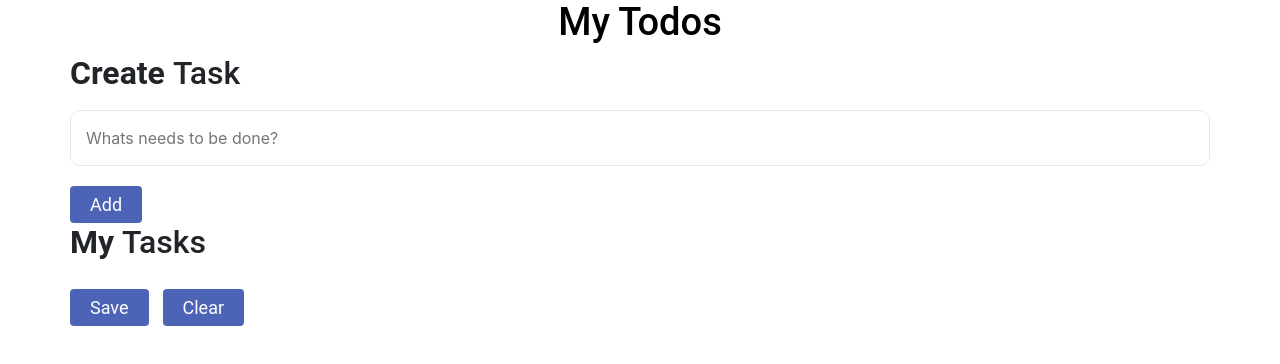
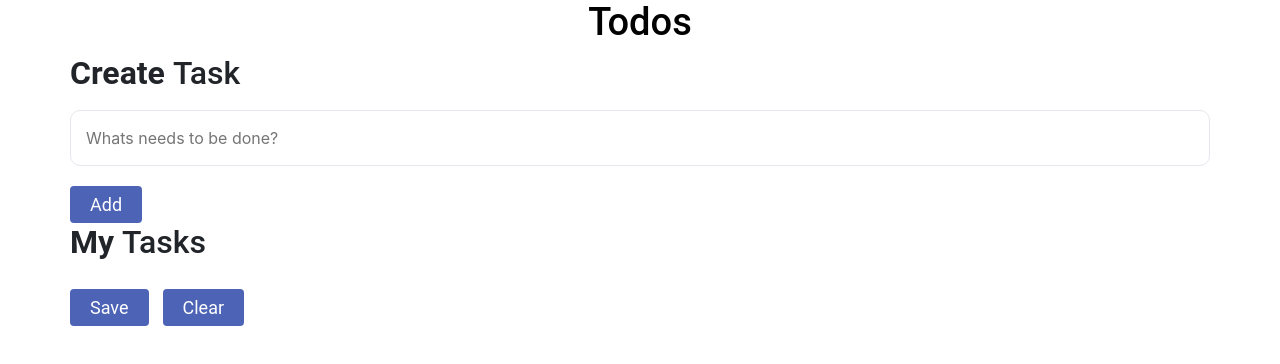
Before and after one commit to Sunil1050/todolist_react, a React (Create React App) app: page / in a window 1280 px wide. Shown: the top 364 px of the page. Built offline with nearby package versions, Linux system fonts and the light colour scheme.

Commit message:
my todos

```diff
--- a/src/App.js
+++ b/src/App.js
@@ -48,7 +48,7 @@ const App = () => {
 
   return (
     <div className="todo-container">
-      <h1 className="todo-header">My Todos</h1>
+      <h1 className="todo-header">Todos</h1>
       <h1 className="create-task-heading">
         Create <span className="create-task-heading-subpart">Task</span>
       </h1>
```
